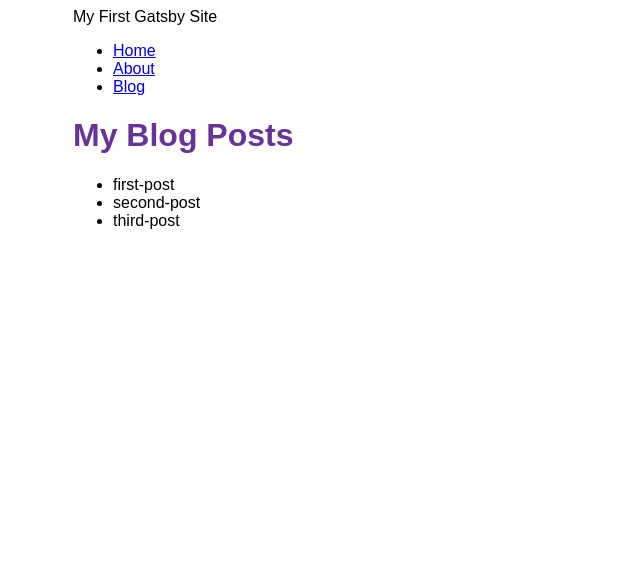
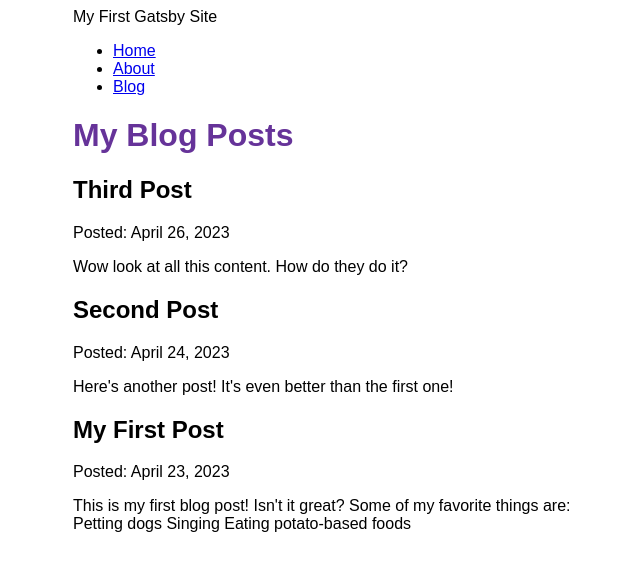
Before and after one commit to MelvinPeepers/gatsby_first_site, a Gatsby site: page /blog in a window 1280 px wide. Shown: the whole page, without its empty margins (317-957 px from the left). Built offline with nearby package versions, Linux system fonts and the light colour scheme; Gatsby itself is replaced by a stand-in of ours.

Commit message:
completed part 5

```diff
--- a/blog/second-post.mdx
+++ b/blog/second-post.mdx
@@ -1,7 +1,7 @@
 ---
-title: "Another Post"
+title: "Second Post"
 date: "2023-04-24"
-slug: "another-post"
+slug: "second-post"
 ---
 
 Here's another post! It's even better than the first one!
--- a/blog/third-post.mdx
+++ b/blog/third-post.mdx
@@ -0,0 +1,7 @@
+---
+title: "Third Post"
+date: "2023-04-26"
+slug: "third-post"
+---
+
+Wow look at all this content. How do they do it?
--- a/src/pages/blog.js
+++ b/src/pages/blog.js
@@ -6,24 +6,29 @@ import Seo from '../components/seo'
 const BlogPage = ({ data }) => {
     return (
         <Layout pageTitle="My Blog Posts">
-            <ul>
             {
-                    data.allFile.nodes.map(node => (
-                        <li key={node.name}>
-                            {node.name}
-                        </li>
+                data.allMdx.nodes.map((node) => (
+                    <article key={node.id}>
+                        <h2>{node.frontmatter.title}</h2>
+                        <p>Posted: {node.frontmatter.date}</p>
+                        <p>{node.excerpt}</p>
+                    </article>
                 ))
             }
-            </ul>
         </Layout>
     )
 }
 
-export const Blogquery = graphql`
+export const query = graphql`
     query {
-        allFile {
+        allMdx(sort: {frontmatter: {date: DESC}}) {
             nodes {
-            name
+                frontmatter {
+                title
+                date(formatString: "MMMM D, YYYY")
+                }
+                id
+                excerpt
             }
         }
     }
```
Lines whose indentation alone changed are shown as unchanged.
